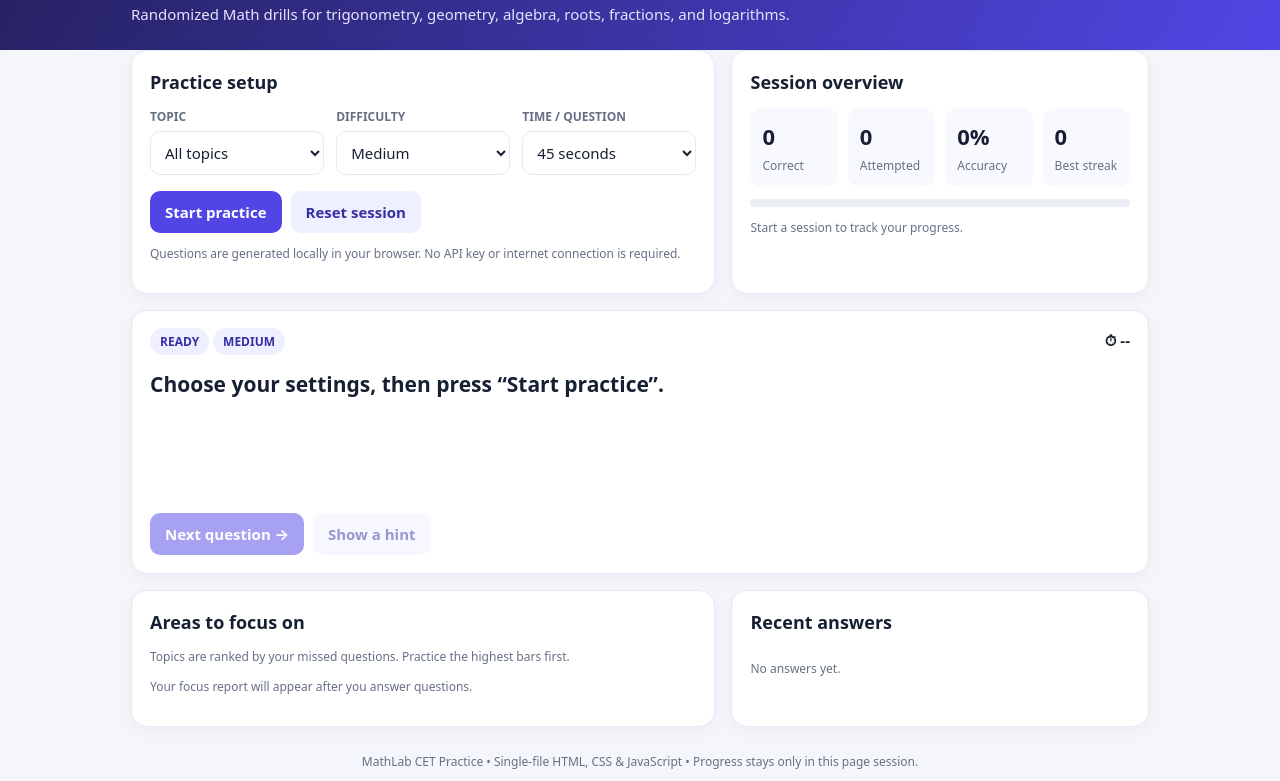
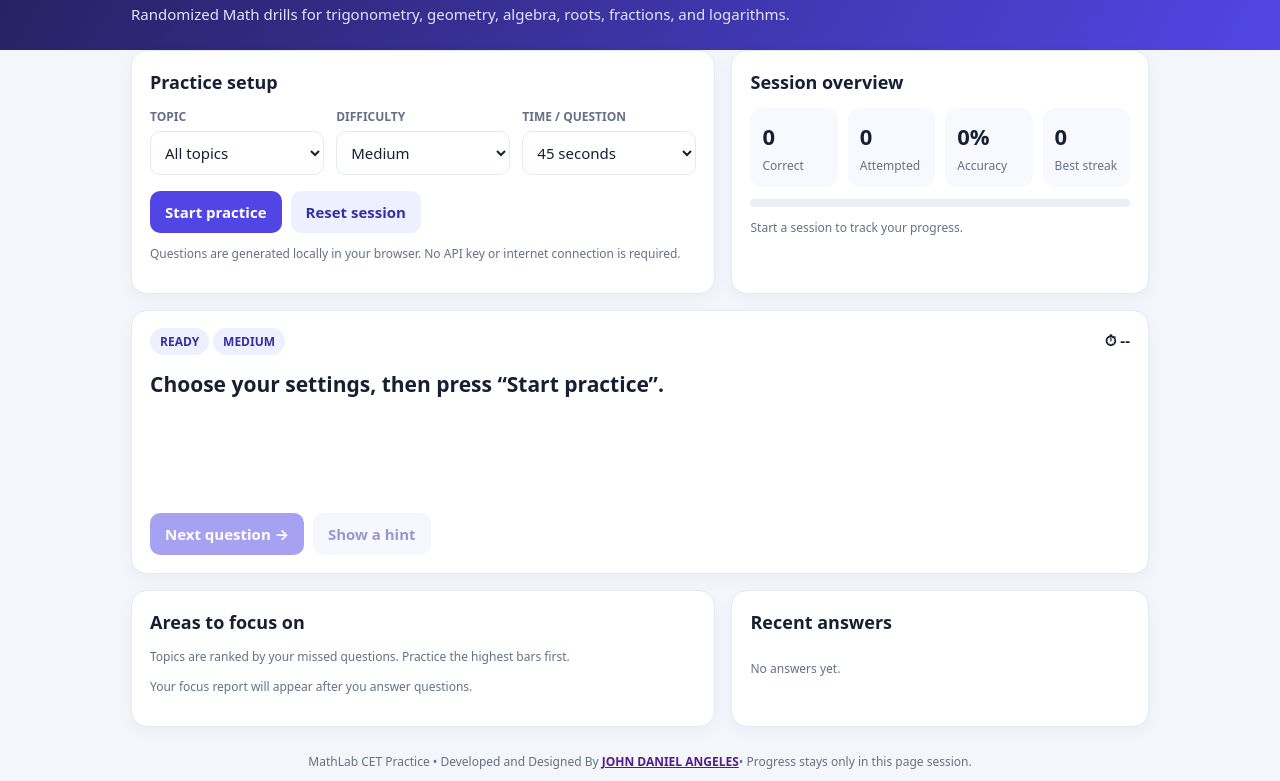
Before and after one commit to penguin-lord/MathLab, a plain HTML site: page index.html in a window 1280 px wide. Shown: the part 81-862 px from the top of the page. Drawn offline with Linux system fonts and the light colour scheme.

Commit message:
Modify footer to credit developer
Updated footer to include developer credit.

```diff
--- a/index.html
+++ b/index.html
@@ -65,7 +65,7 @@ footer{text-align:center;color:var(--muted);font-size:12px;padding:10px}
     <div class="card"><h2>Recent answers</h2><div class="history" id="history"><p class="small">No answers yet.</p></div></div>
   </section>
 </main>
-<footer>MathLab CET Practice • Single-file HTML, CSS & JavaScript • Progress stays only in this page session.</footer>
+<footer>MathLab CET Practice • Developed and Designed By <a href=""><b>JOHN DANIEL ANGELES</b></a>• Progress stays only in this page session.</footer>
 <script>
 "use strict";
 const $ = id => document.getElementById(id);
```
